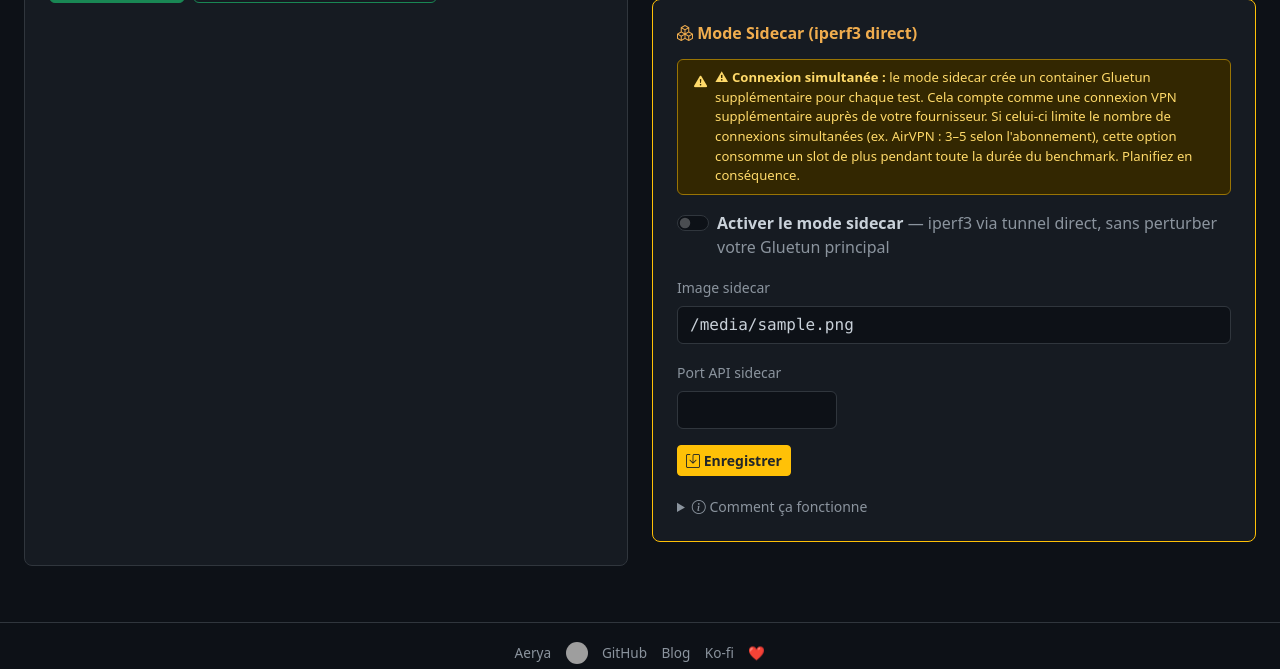
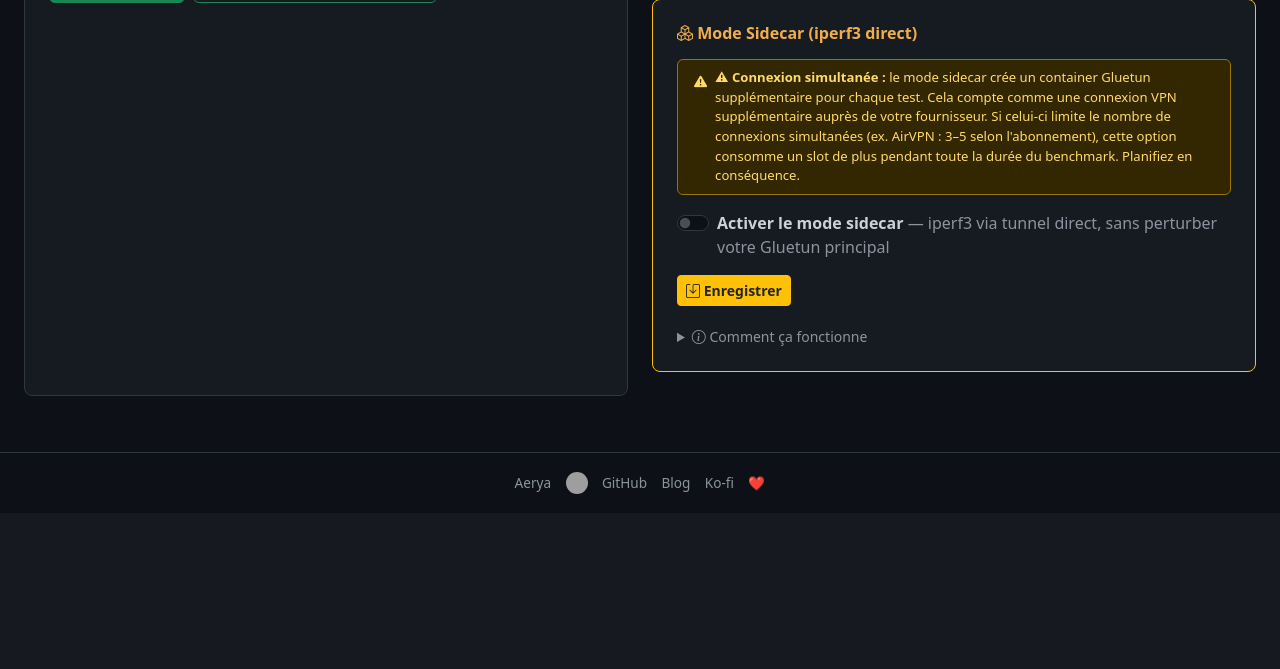
Before and after one commit to Aerya/Gluetun-Companion, a Flask app: template app/templates/settings.html in a window 1280 px wide. Shown: the part 1474-2143 px from the top of the page. After the commit the page ends 1968 px from the top, so only its background shows below. Run offline with Flask 3, Linux system fonts and the light colour scheme; the template is opened without the code that fills it: most values are stand-ins (such as "Sample title", 1, 10 or a date in 2020); parts of the project's set-up code (start-up, migrations or seed data) failed here and were passed over; grey boxes are pictures that could not be loaded.

Commit message:
Update settings.html

```diff
--- a/app/templates/settings.html
+++ b/app/templates/settings.html
@@ -300,21 +300,6 @@
           </label>
         </div>
 
-        <div class="mb-3">
-          <label class="form-label small text-muted">{{ t.set_sidecar_image_label }}</label>
-          <input type="text" name="sidecar_image" class="form-control font-monospace"
-                 value="{{ cfg.sidecar_image }}"
-                 placeholder="ghcr.io/aerya/gluetun-companion-sidecar:latest">
-        </div>
-
-        <div class="mb-3">
-          <label class="form-label small text-muted">{{ t.set_sidecar_port_label }}</label>
-          <div class="input-group" style="max-width:160px">
-            <input type="number" name="sidecar_port" class="form-control"
-                   value="{{ cfg.sidecar_port }}" min="1024" max="65535">
-          </div>
-        </div>
-
         <button type="submit" class="btn btn-warning fw-semibold text-dark btn-sm mb-3">
           <i class="bi bi-save"></i> {{ t.cmn_save }}
         </button>
@@ -326,6 +311,19 @@
           <div class="mt-2 text-muted" style="font-size:.8rem">
             <p>{{ t.set_sidecar_how_body | safe }}</p>
             <p class="mb-0">{{ t.set_sidecar_compose_hint | safe }}</p>
+            <hr class="my-2">
+            <div class="mb-2">
+              <label class="form-label small mb-1">{{ t.set_sidecar_image_label }}</label>
+              <input type="text" name="sidecar_image" class="form-control form-control-sm font-monospace"
+                     value="{{ cfg.sidecar_image }}"
+                     placeholder="ghcr.io/aerya/gluetun-companion-sidecar:latest">
+            </div>
+            <div class="mb-0">
+              <label class="form-label small mb-1">{{ t.set_sidecar_port_label }}</label>
+              <input type="number" name="sidecar_port" class="form-control form-control-sm"
+                     style="max-width:140px"
+                     value="{{ cfg.sidecar_port }}" min="1024" max="65535">
+            </div>
           </div>
         </details>
       </form>
```
